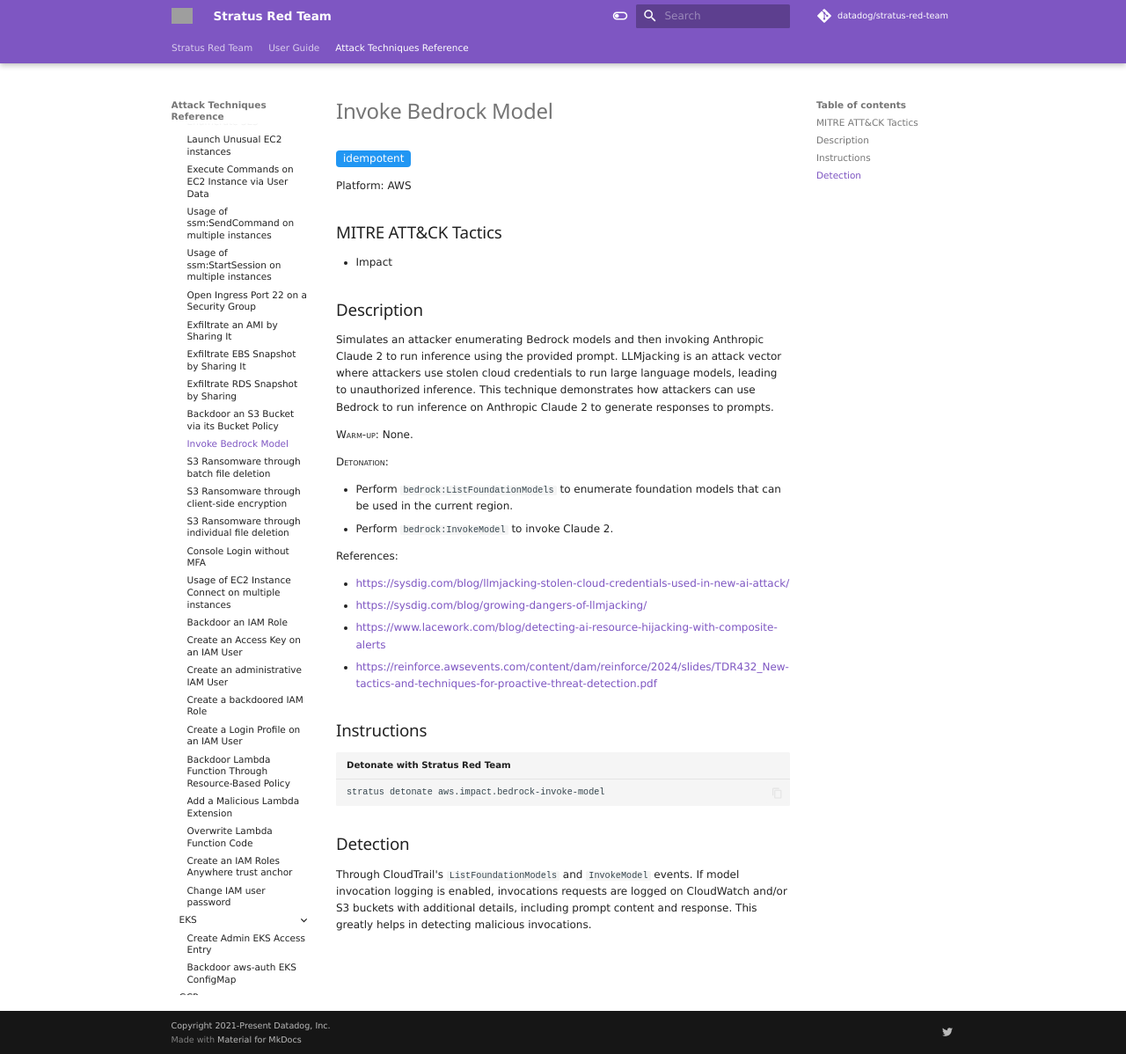
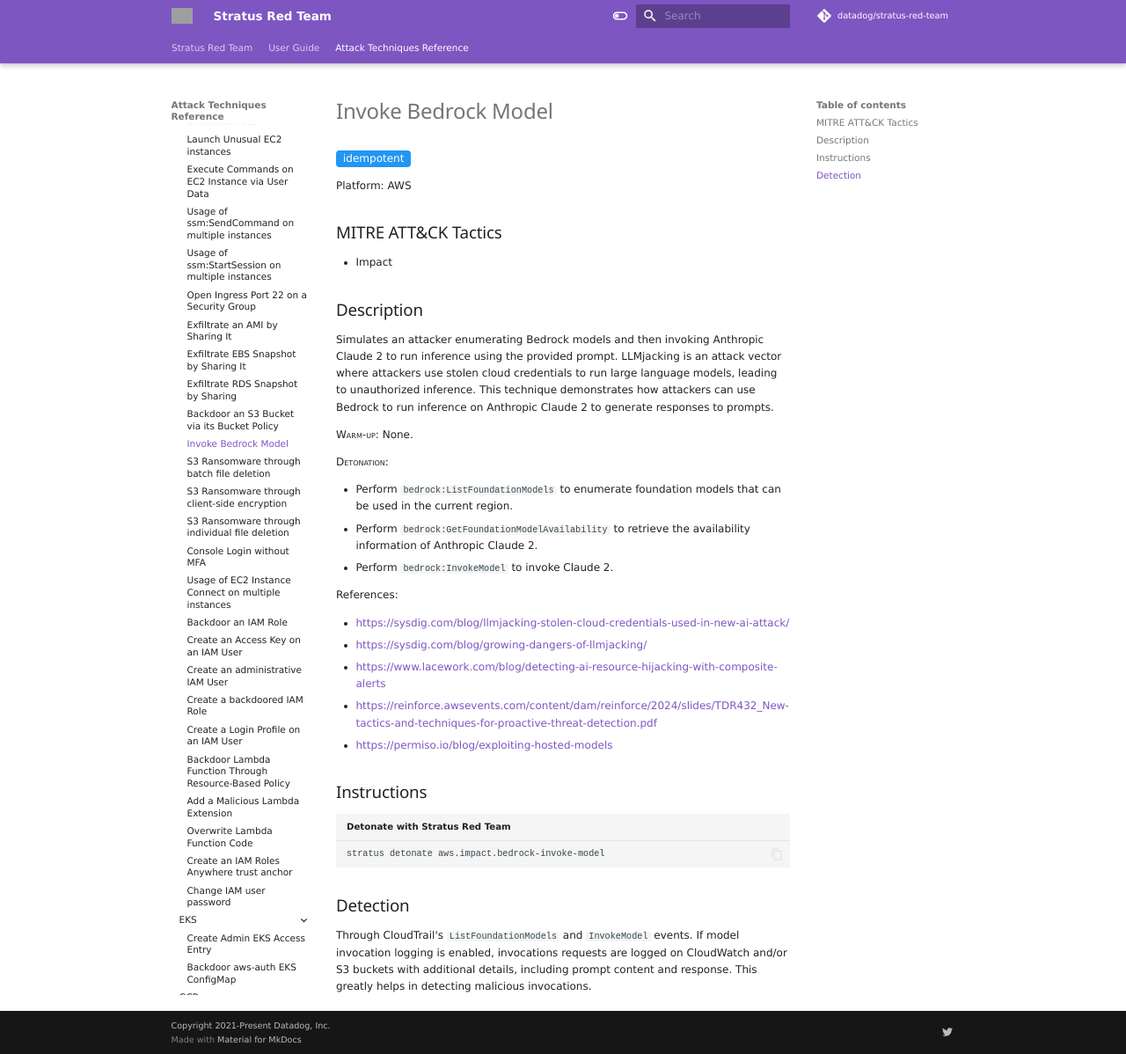
Before and after one commit to DataDog/stratus-red-team, an MkDocs documentation site: the page built from docs/attack-techniques/AWS/aws.impact.bedrock-invoke-model.md, in a window 1280 px wide and 1198 px high. Shown: the whole window at 88% size. Built offline with MkDocs 1.6.1 and Material for MkDocs 9.7.7, drawn with Linux system fonts in a browser that asks for light colours; nearby versions of some CDN libraries; library files that are not in the unit come from our copies; comment, search, counter and statistics services are not loaded; grey boxes are pictures that could not be loaded.

Commit message:
Updated docs, including the Permiso article

```diff
--- a/docs/attack-techniques/AWS/aws.impact.bedrock-invoke-model.md
+++ b/docs/attack-techniques/AWS/aws.impact.bedrock-invoke-model.md
@@ -24,6 +24,7 @@
 <span style="font-variant: small-caps;">Detonation</span>:
 
 - Perform <code>bedrock:ListFoundationModels</code> to enumerate foundation models that can be used in the current region.
+- Perform <code>bedrock:GetFoundationModelAvailability</code> to retrieve the availability information of Anthropic Claude 2.
 - Perform <code>bedrock:InvokeModel</code> to invoke Claude 2.
 
 References:
@@ -32,6 +33,7 @@
 - https://sysdig.com/blog/growing-dangers-of-llmjacking/
 - https://www.lacework.com/blog/detecting-ai-resource-hijacking-with-composite-alerts
 - https://reinforce.awsevents.com/content/dam/reinforce/2024/slides/TDR432_New-tactics-and-techniques-for-proactive-threat-detection.pdf
+- https://permiso.io/blog/exploiting-hosted-models
 
 
 ## Instructions
```
